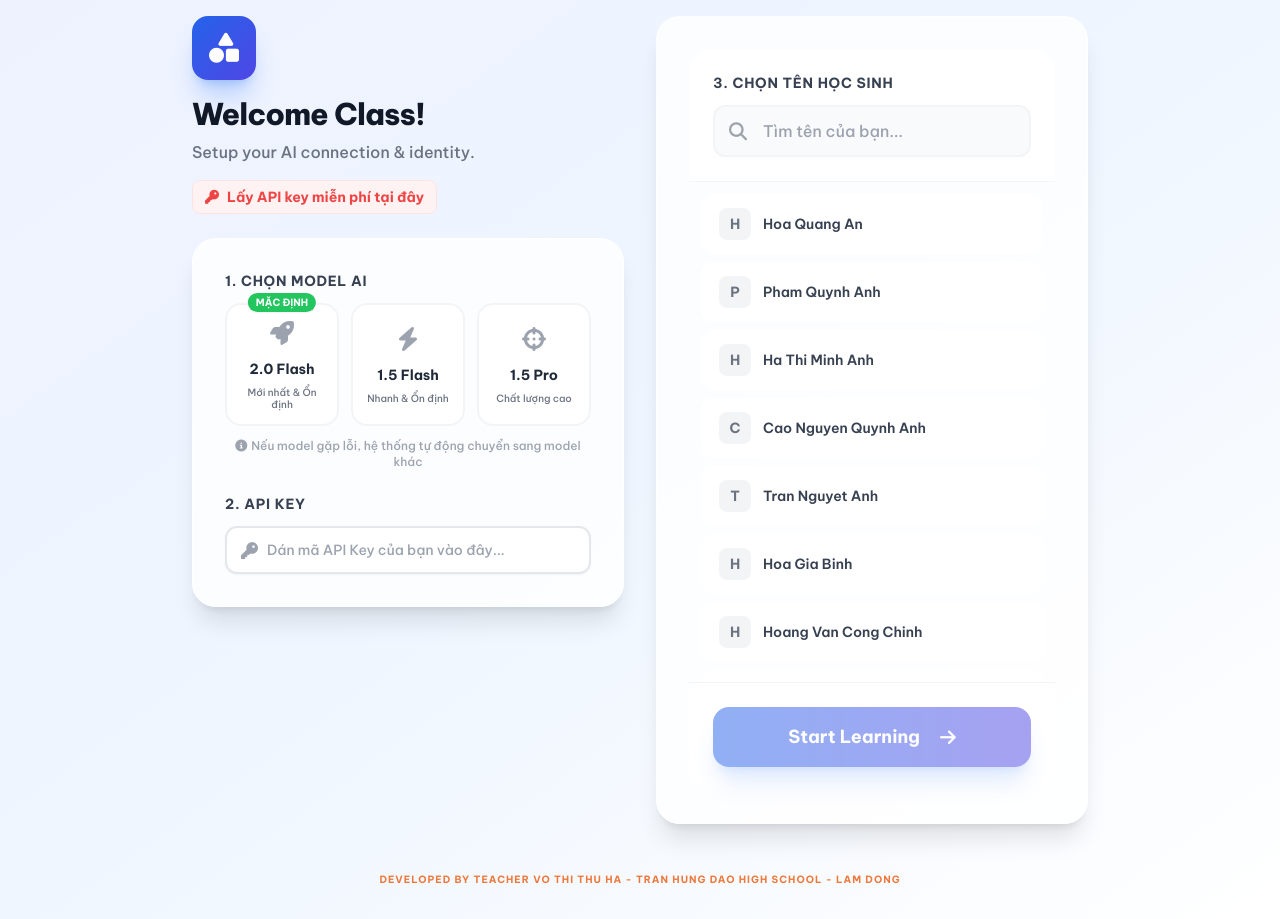
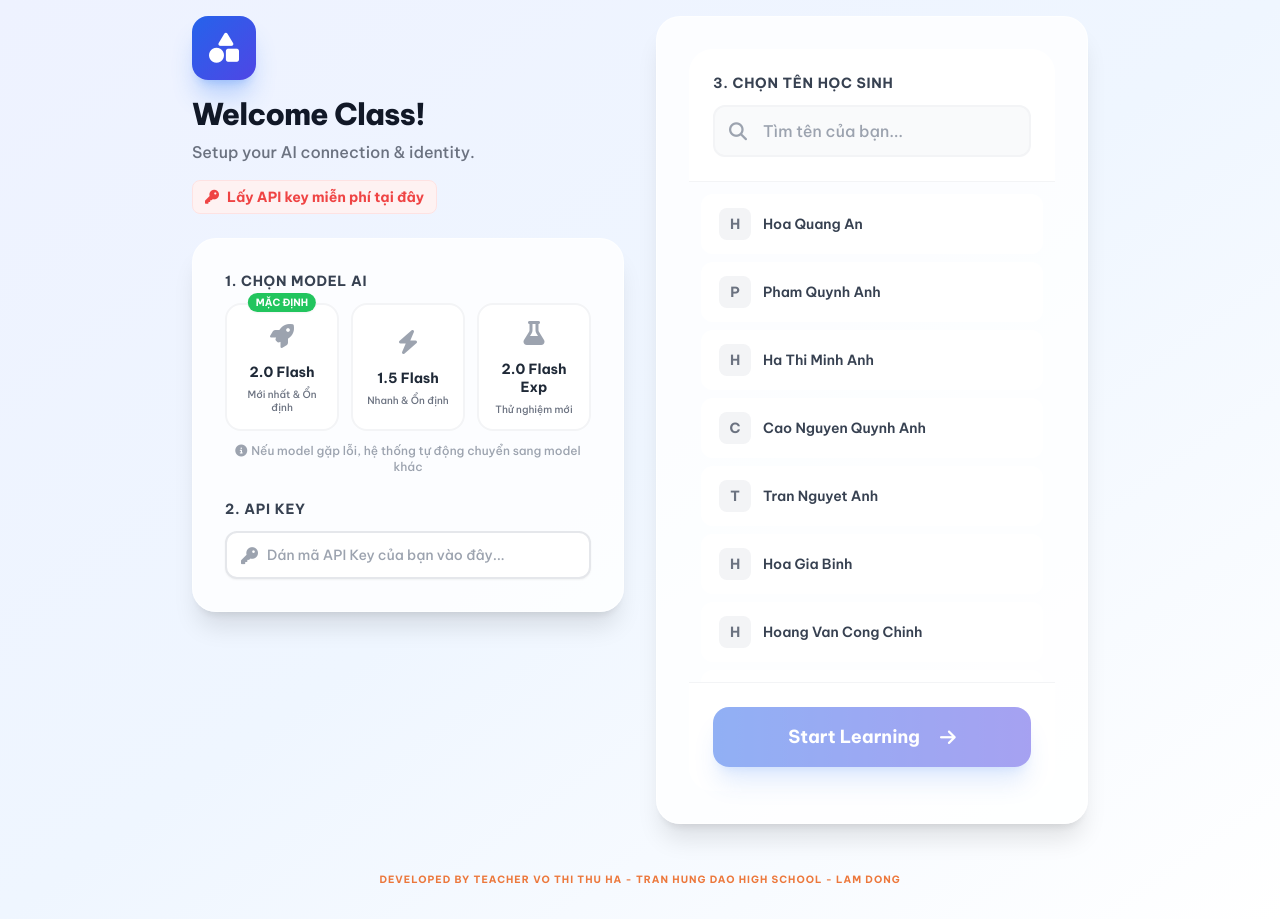
Before and after one commit to havo280788-byte/BRIGHT-AI-HUB--SPEAKING-AND-WRITING-, a React (Vite) app: page / in a window 1280 px wide. Built offline with nearby package versions, Linux system fonts and the light colour scheme.

Commit message:
Add files via upload

```diff
--- a/services/geminiService.ts
+++ b/services/geminiService.ts
@@ -9,7 +9,7 @@ let appModel = "gemini-2.0-flash";
 const FALLBACK_MODELS = [
   "gemini-2.0-flash",
   "gemini-1.5-flash",
-  "gemini-1.5-pro"
+  "gemini-2.0-flash-exp"
 ];
 
 // TTS dedicated model
--- a/types.ts
+++ b/types.ts
@@ -57,5 +57,5 @@ export interface AppSettings {
 export const AI_MODELS = [
   { id: 'gemini-2.0-flash', name: '2.0 Flash', desc: 'Mới nhất & Ổn định', icon: 'fa-rocket', color: 'text-purple-500', bgColor: 'bg-purple-50', borderColor: 'border-purple-200', badge: 'MẶC ĐỊNH' },
   { id: 'gemini-1.5-flash', name: '1.5 Flash', desc: 'Nhanh & Ổn định', icon: 'fa-bolt', color: 'text-orange-500', bgColor: 'bg-orange-50', borderColor: 'border-orange-200' },
-  { id: 'gemini-1.5-pro', name: '1.5 Pro', desc: 'Chất lượng cao', icon: 'fa-crosshairs', color: 'text-blue-500', bgColor: 'bg-blue-50', borderColor: 'border-blue-200' }
+  { id: 'gemini-2.0-flash-exp', name: '2.0 Flash Exp', desc: 'Thử nghiệm mới', icon: 'fa-flask', color: 'text-green-500', bgColor: 'bg-green-50', borderColor: 'border-green-200' }
 ];
```
